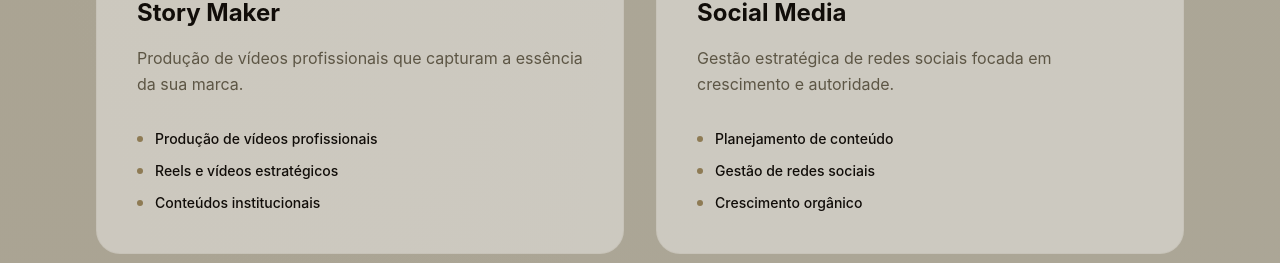
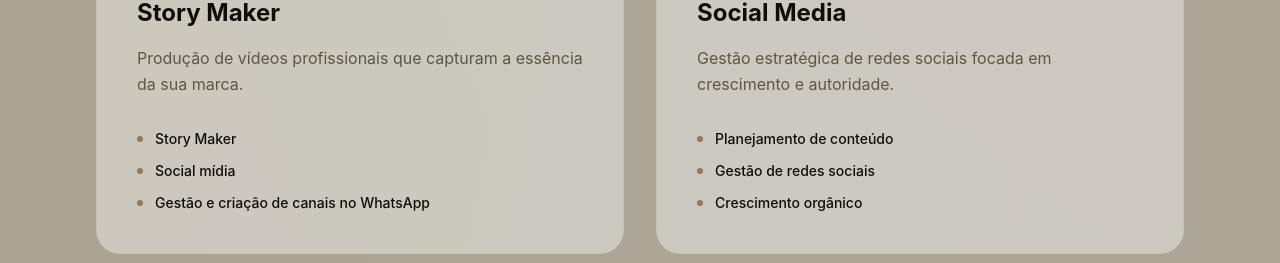
Before and after one commit to mistermidia/mister-ana-barreto, a React (Vite) app: page / in a window 1280 px wide. Shown: the part 2333-2596 px from the top of the page. Built offline with nearby package versions, Linux system fonts and the light colour scheme.

Commit message:
feat: Update services list in constants
Refactors the 'Story Maker' service section to accurately reflect its offerings and service sub-items.

```diff
--- a/src/constants.ts
+++ b/src/constants.ts
@@ -6,9 +6,9 @@
     description: 'Produção de vídeos profissionais que capturam a essência da sua marca.',
     icon: 'Video',
     items: [
-      'Produção de vídeos profissionais',
-      'Reels e vídeos estratégicos',
-      'Conteúdos institucionais'
+      'Story Maker',
+      'Social mídia',
+      'Gestão e criação de canais no WhatsApp'
     ]
   },
   {
```
